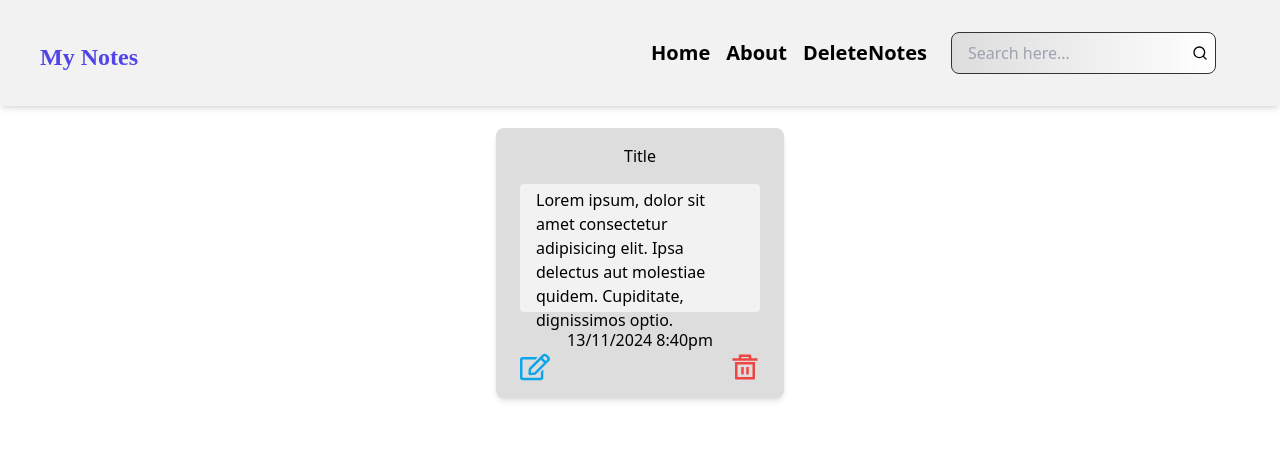
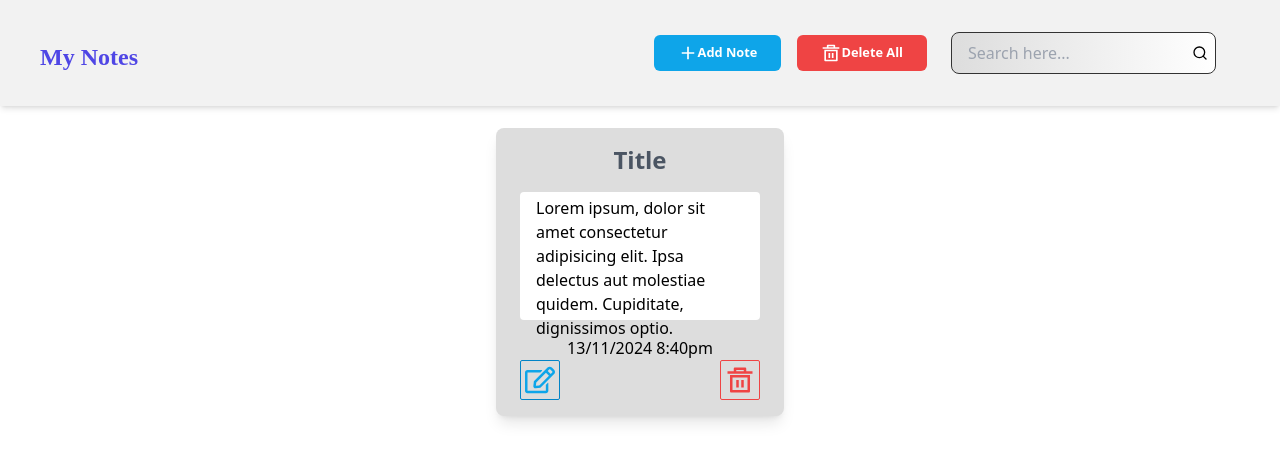
Before and after one commit to ahmadrazanawab/todoapp, a React (Vite) app: page / in a window 1280 px wide. Shown: the top 462 px of the page. Built offline with nearby package versions, Linux system fonts and the light colour scheme.

Commit message:
complete add todo

```diff
--- a/src/App.jsx
+++ b/src/App.jsx
@@ -1,14 +1,47 @@
-import React from 'react'
-import Navbar from './components/Navbar'
-import Todo from './components/Todo'
-//import { v4 as uuidv4 } from 'uuid';
+import React, { useState } from "react";
+import Navbar from "./components/Navbar";
+import Todo from "./components/Todo";
+import Model from "./components/Model";
+
 const App = () => {
+    const [showModal, setShowModal] = useState(false);
+    const showModalBtn = (e) => {
+        e.preventDefault();
+        setShowModal(true)
+    }
+
+    const onClosed = (e) => {
+        e.preventDefault();
+        setShowModal(false);
+    }
   return (
-    <div>
-          <Navbar />
-          <Todo/>
-    </div>
-  )
-}
+    <>
+      <Navbar showModalBtn={showModalBtn} />
+          <div>
+              <Model isVisible={showModal} onClose={() => setShowModal(false)}>
+                  <div className="mb-4 px-6 text-left">
+                  <h3 className="mb-4 text-xl font-medium text-gray-900">Add Todo</h3>
+                  <form action="" className="space-y-6">
+                      <div>
+                          <label htmlFor="title" className="block mb-2 text-sm font-medium text-gray-600">Title</label>
+                          <input type="text"  name="title" id="title" className="bg-gray-300 border-gray-300 outline-none text-gray-900 text-sm rounded-lg focus:ring-blue-500 focus:border-blue-500 block w-full p-2.5"  />
+                      </div>
+                      <div>
+                          <label htmlFor="description" className="block mb-2 text-sm font-medium text-gray-600">Description</label>
+                          <textarea type="text" name="edescription"  id="edescription" className="bg-gray-300 outline-none border-gray-300 text-gray-900 text-sm rounded-lg focus:ring-blue-500 focus:border-blue-500 block w-full p-2.5"  ></textarea>
+                      </div>
+                      <div onClick={onClosed}>
+                          <button  className="mx-1 bg-cyan-600 text-slate-50 font-bold px-2 py-1 rounded-md shadow-md hover:scale-95">Cancel Todo</button>
+                          <button type="submit"  className="mx-1 bg-cyan-600 text-slate-50 font-bold px-2 py-1 rounded-md shadow-md hover:scale-95">Add Todo</button>
+                      </div>
 
-export default App
+                  </form>
+              </div>
+              </Model>
+              <Todo />
+      </div>
+    </>
+  );
+};
+
+export default App;
--- a/src/Context/ContextProvider.jsx
+++ b/src/Context/ContextProvider.jsx
@@ -1,5 +1,6 @@
 import React from 'react'
 import noteProvider from './Context'
+//import { v4 as uuidv4 } from 'uuid';
 const ContextProvider = ({children}) => {
   return (
     <noteProvider.Provider>
--- /dev/null
+++ b/src/components/DemoModel.jsx
@@ -0,0 +1,11 @@
+import React from 'react'
+
+const DemoModel = ({showModalBtn}) => {
+  return (
+    <div>
+      <button className="bg-red-600 px-4 py-2 rounded-lg" onClick={showModalBtn}>Yes btn show</button>
+    </div>
+  )
+}
+
+export default DemoModel
--- /dev/null
+++ b/src/components/Model.jsx
@@ -0,0 +1,29 @@
+import React from "react";
+import { IoCloseSharp } from "react-icons/io5";
+
+const Model = ({ isVisible, onClose,children}) => {
+  if (!isVisible) return null;
+  const handleClose = (e) => {
+    if (e.target.id === "wrapper") onClose();
+  };
+  return (
+    <div
+      className="fixed inset-0 bg-black bg-opacity-25 backdrop-blur-sm flex justify-center items-center"
+      id="wrapper"
+      onClick={handleClose}
+    >
+      <div className="md:w-[600px] w-[300px]">
+        <div className="bg-white p-2 rounded flex flex-col">
+          <IoCloseSharp
+            size={25}
+            onClick={() => onClose()}
+            className="place-self-end cursor-pointer "
+          />
+          {children}
+        </div>
+      </div>
+    </div>
+  );
+};
+
+export default Model;
--- a/src/components/Navbar.jsx
+++ b/src/components/Navbar.jsx
@@ -2,11 +2,13 @@ import React, { useState } from 'react'
 import { GiHamburgerMenu } from "react-icons/gi";
 import { IoClose } from "react-icons/io5";
 import { FiSearch } from "react-icons/fi";
+import { RiDeleteBin5Line } from "react-icons/ri";
+import { IoMdAdd } from "react-icons/io";
 
 
-const Navbar = () => {
+
+const Navbar = ({ showModalBtn }) => {
     const [open, setOpen] = useState(false);
-
     // button color = "#4CAF50"
   return (
     <div className='shadow-md w-full fixed top-0 left-0'>
@@ -17,14 +19,15 @@ const Navbar = () => {
                   </span>
 
               </div>
+              <div>
+              </div>
               <div onClick={() =>setOpen(!open)} className='text-3xl absolute right-8 top-6 cursor-pointer md:hidden'>
-                  {open ? <IoClose />: <GiHamburgerMenu />}
+                  {open ? <IoClose /> : <GiHamburgerMenu />}
               </div>
-              <div className={`md:flex bg-[#ddd] md:bg-[#f2f2f2]  items-center  md:pb-0 pb-12 absolute md:static   md:z-auto z-[-1] left-0 w-full md:w-auto md:pl-0 px-2 my-2 transition-all duration-500 ease-in ${open ? 'top-20 opacity-100':'top-[-490px]'} md:opacity-100 opacity-0`}>
+              <div className={`md:flex bg-[#ddd] md:bg-[#f2f2f2]  items-center  md:pb-0 pb-12 absolute md:static   md:z-auto z-[-1] left-0 w-full md:w-auto md:pl-0 px-2 my-2 transition-all duration-500 ease-in ${open ? 'top-16 opacity-100':'top-[-490px]'} md:opacity-100 opacity-0`}>
                   <form action="" className="md:flex items-center text-center md:justify-center " >
-                      <h4 className="md:mx-2 md:py-0 py-2 md:my-0 my-4 text-xl font-semibold">Home</h4>
-                      <h4 className='md:mx-2 md:py-0 py-2 md:my-0 my-4 text-xl font-semibold '>About</h4>
-                      <button className='md:mx-2 md:py-0 py-2 md:my-0 my-4 text-xl font-semibold '>DeleteNotes</button>
+                      <button onClick={showModalBtn} className='flex md:mx-2 items-center bg-sky-500 text-white px-4 md:px-6 py-2 rounded-md md:py-2  md:my-0 my-4  font-semibold'><span><IoMdAdd className="text-white size-5 " /></span><small>Add Note</small></button>
+                      <button className='flex md:mx-2 items-center bg-red-500 text-white px-4 md:px-6 py-2 rounded-md md:py-2  md:my-0 my-4  font-semibold'><span><RiDeleteBin5Line className="text-white size-5 " /></span><small>Delete All</small></button>
                       <label htmlFor="srch" className="flex items-center justify-end">
                       <input type="text" className="md:px-4 md:py-2 md:bg-gradient-to-r md:from-[#ddd] md:to-transparent border-[1px] border-[#333] w-full mx-4 my-2 px-4 py-2 outline-none rounded-lg " id='srch' placeholder='Search here...' />
                           <FiSearch className="flex absolute mr-6" />
--- a/src/components/Todo.jsx
+++ b/src/components/Todo.jsx
@@ -4,7 +4,7 @@ import TodoList from './TodoList'
 const Todo = () => {
   return (
       <div className="mt-32 w-full">
-          <div className="flex justify-center">
+          <div className="flex justify-center mx-10">
              <TodoList/>
           </div>
     </div>
--- a/src/components/TodoAdd.jsx
+++ b/src/components/TodoAdd.jsx
@@ -1,9 +1,47 @@
-import React from 'react'
+import React, { useState } from 'react'
+import Model from './Model'
+import DemoModel from './DemoModel';
 
 const TodoAdd = () => {
+    const [showModal, setShowModal] = useState(false);
+    const showModalBtn = () => {
+        setShowModal(true)
+    }
+
+    const onClosed = (e) => {
+        e.preventDefault();
+        setShowModal(false);
+    }
+
   return (
-    <div>
-      Todo Add
+    <div className="flex justify-center mb-5">
+        {/* <div className="flex flex-col w-full mx-40">
+            <input type="text" className="px-4 my-3 py-2 text-xl border-[1px] border-[#333] outline-none rounded" placeholder="Enter Title..." />
+            <textarea className="bg-[#fff] py-2 px-2 text-xl border-[1px] border-[#333] outline-none rounded" name="" id="" cols="30" rows="2" placeholder="Enter a Description..."></textarea>
+            <div className="my-4"><button className="bg-[#4CAF50] text-white text-xl px-6 py-2  rounded-md">Add Note</button> </div>
+      </div> */}
+
+          <button onClick={showModalBtn}>Show Model</button>
+          <Model isVisible={showModal} onClose={() => setShowModal(false)}>
+                  <div className="mb-4 px-6 text-left">
+                  <h3 className="mb-4 text-xl font-medium text-gray-900">Edit Note</h3>
+                  <form action="" className="space-y-6">
+                      <div>
+                          <label htmlFor="title" className="block mb-2 text-sm font-medium text-gray-600">Title</label>
+                          <input type="text"  name="title" id="title" className="bg-gray-300 border-gray-300 outline-none text-gray-900 text-sm rounded-lg focus:ring-blue-500 focus:border-blue-500 block w-full p-2.5"  />
+                      </div>
+                      <div>
+                          <label htmlFor="description" className="block mb-2 text-sm font-medium text-gray-600">Description</label>
+                          <textarea type="text" name="edescription"  id="edescription" className="bg-gray-300 outline-none border-gray-300 text-gray-900 text-sm rounded-lg focus:ring-blue-500 focus:border-blue-500 block w-full p-2.5"  ></textarea>
+                      </div>
+                      <div onClick={onClosed}>
+                          <button  className="mx-1 bg-cyan-600 text-slate-50 font-bold px-2 py-1 rounded-md shadow-md hover:scale-95">Cancel Note</button>
+                          <button type="submit"  className="mx-1 bg-cyan-600 text-slate-50 font-bold px-2 py-1 rounded-md shadow-md hover:scale-95">Save Note</button>
+                      </div>
+
+                  </form>
+              </div>
+            </Model>
     </div>
   )
 }
--- a/src/components/TodoList.jsx
+++ b/src/components/TodoList.jsx
@@ -3,16 +3,16 @@ import { RiDeleteBin5Line } from "react-icons/ri";
 import { FaRegEdit } from "react-icons/fa";
 const TodoList = () => {
   return (
-    <div>
-        <div className='shadow-md rounded-lg bg-[#ddd] py-4 px-6 text-center'>
-              <h4 className="mb-4">Title</h4>
-              <div className="bg-[#f2f2f2] flex h-32 w-60 text-start px-4 py-1 rounded">
-                    <p>Lorem ipsum, dolor sit amet consectetur adipisicing elit. Ipsa delectus aut molestiae quidem. Cupiditate, dignissimos optio.</p>
+    <div className="mb-10">
+        <div className='shadow-lg rounded-lg bg-[#ddd] py-4 px-6 text-center'>
+              <h4 className="mb-4 text-2xl font-semibold text-gray-600 ">Title</h4>
+              <div className="flex bg-white h-32 w-60 text-start px-4 py-1 rounded">
+                    <p className=''>Lorem ipsum, dolor sit amet consectetur adipisicing elit. Ipsa delectus aut molestiae quidem. Cupiditate, dignissimos optio.</p>
               </div>
               <p className="mt-4">13/11/2024 8:40pm</p>
               <div className="flex justify-between">
-                    <FaRegEdit className="text-sky-500 cursor-pointer " size={30} />
-                    <RiDeleteBin5Line className="text-red-500 cursor-pointer" size={30} />
+                    <FaRegEdit className="text-sky-500  cursor-pointer size-10  p-1 border-[1px] border-sky-600 rounded-sm hover:bg-sky-500 hover:text-sky-700 "   />
+                    <RiDeleteBin5Line className="text-red-500 cursor-pointer size-10  p-1 border-[1px] border-red-500 rounded-sm hover:bg-red-400 hover:text-red-700"/>
               </div>
       </div>
     </div>
```
